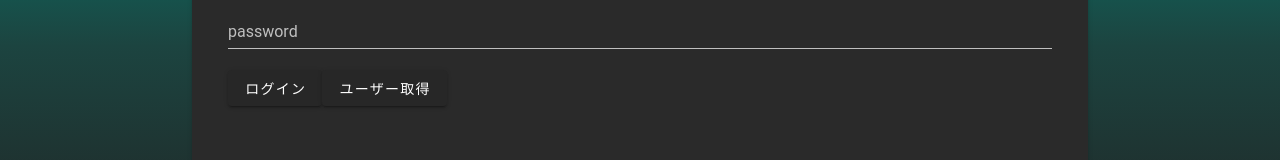
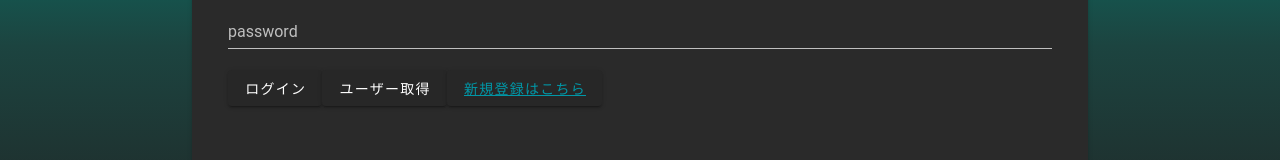
Before and after one commit to natsumi1206/howto-web, a Vue app: page /login in a window 1280 px wide. Shown: the part 354-514 px from the top of the page. Built offline with nearby package versions, Linux system fonts and the light colour scheme; the HTML template or start-up script is replaced by a standard one.

Commit message:
ログインページに新規登録用リンクを追加

```diff
--- a/src/views/Login.vue
+++ b/src/views/Login.vue
@@ -36,6 +36,11 @@
             @click="getUser()"
           >
             ユーザー取得
+          </v-btn>
+          <v-btn>
+            <router-link to="/register">
+              新規登録はこちら
+            </router-link>
           </v-btn>
         </v-card-text>
       </v-card>
```
